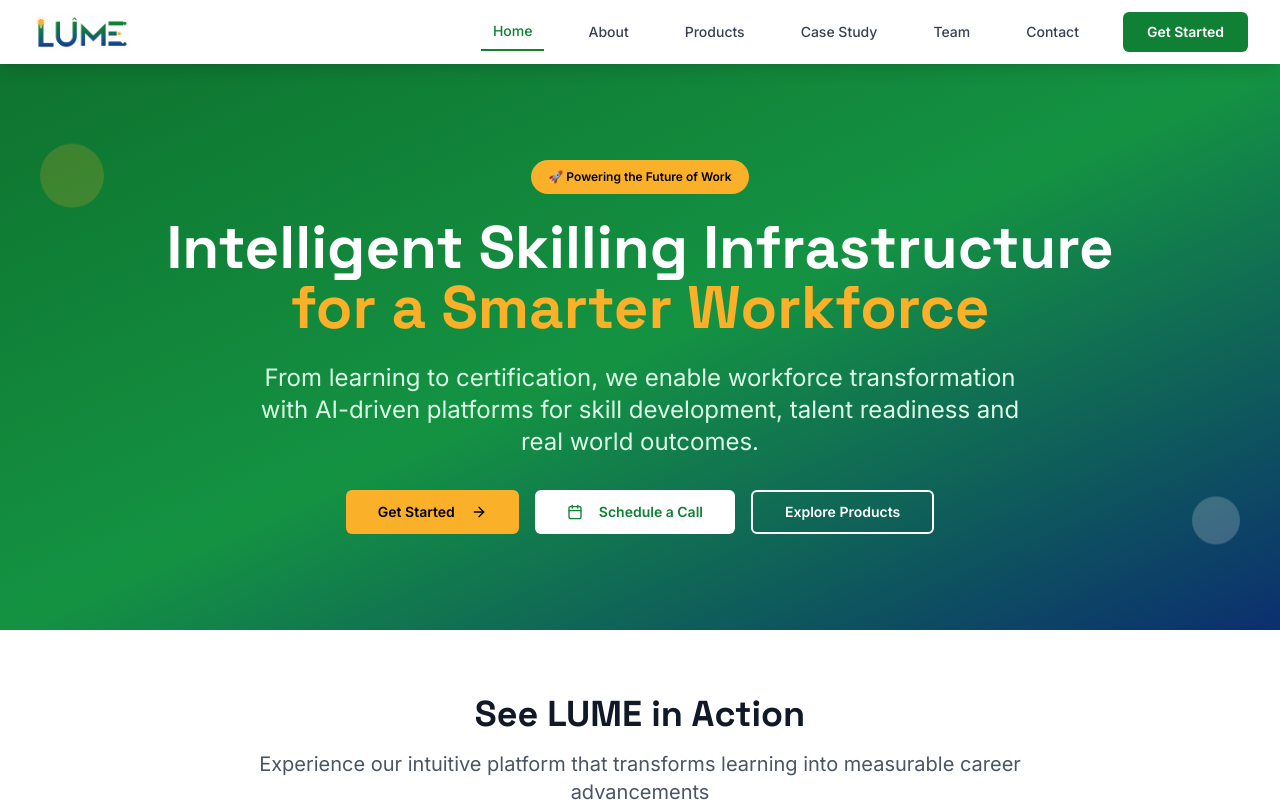
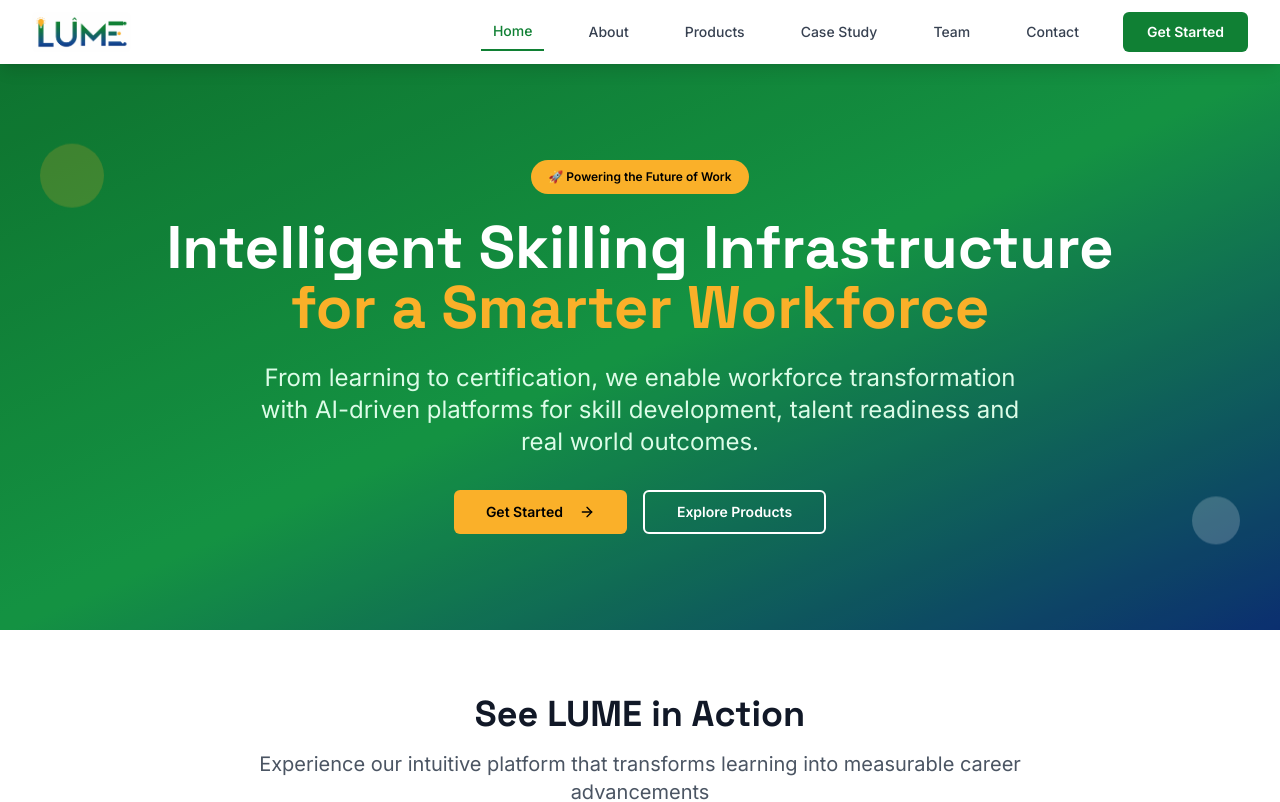
Before and after one commit to S17-Sh/lume-skill-portal, a React (Vite) app: page / in a window 1280 px wide. Shown: the top 802 px of the page. Built offline with nearby package versions, Linux system fonts and the light colour scheme.

Commit message:
Remove "Schedule a Call" CTA
Removed the "Schedule a Call" button from the hero section on the home page (`src/pages/Index.tsx`).

```diff
--- a/src/pages/Index.tsx
+++ b/src/pages/Index.tsx
@@ -1,4 +1,3 @@
-
 import Navigation from '@/components/Navigation';
 import Footer from '@/components/Footer';
 import { Button } from '@/components/ui/button';
@@ -32,12 +31,6 @@ const Index = () => {
               <Button asChild size="lg" className="bg-lume-yellow text-black font-semibold hover:bg-yellow-300 hover:text-black transition-colors">
                 <Link to="/contact">
                   Get Started <ArrowRight className="ml-2" size={20} />
-                </Link>
-              </Button>
-              <Button asChild size="lg" className="bg-white text-lume-green font-semibold hover:bg-gray-100 hover:text-lume-blue transition-colors">
-                <Link to="/contact">
-                  <Calendar className="mr-2" size={20} />
-                  Schedule a Call
                 </Link>
               </Button>
               <Button asChild size="lg" variant="outline" className="border-2 border-white text-white bg-transparent hover:bg-white hover:text-lume-green font-semibold transition-colors">
```
